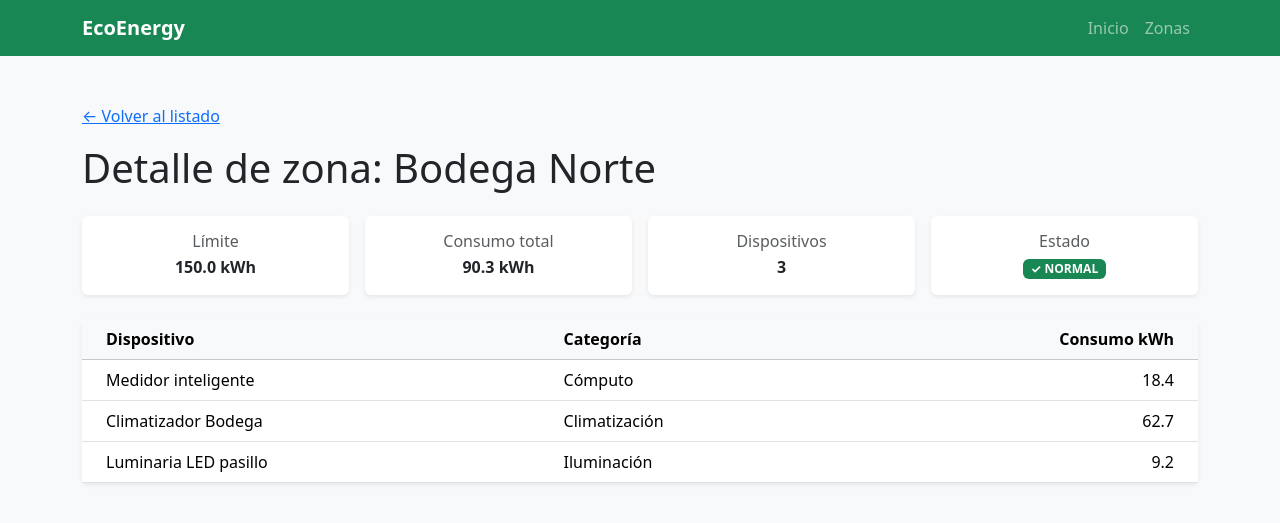
After one commit to nikitooown/django-p2-c1SaavedraNicolas, a Django app: page /zonas/1/ in a window 1280 px wide. The commit adds this page. Shown: the top 523 px of the page. Run offline with Django 5.2, Linux system fonts and the light colour scheme; some libraries are stand-ins or nearby versions.

Commit message:
agregacion de los template

```diff
--- a/templates/base.html
+++ b/templates/base.html
@@ -1,13 +1,23 @@
+{% load django_bootstrap5 %}
 <!DOCTYPE html>
 <html lang="es">
 <head>
   <meta charset="UTF-8">
   <meta name="viewport" content="width=device-width, initial-scale=1.0">
-  <title>EcoEnergy</title>
-  <!-- Bootstrap 5 CSS -->
-  <link href="https://cdn.jsdelivr.net/npm/bootstrap@5.3.3/dist/css/bootstrap.min.css" rel="stylesheet">
+  <title>{% block title %}EcoEnergy{% endblock %}</title>
+  {% bootstrap_css %}
 </head>
 <body class="bg-light">
+
+  <nav class="navbar navbar-expand-lg navbar-dark bg-success mb-4">
+    <div class="container">
+      <a class="navbar-brand fw-bold" href="{% url 'dispositivos:inicio' %}">EcoEnergy</a>
+      <div class="navbar-nav">
+        <a class="nav-link" href="{% url 'dispositivos:inicio' %}">Inicio</a>
+        <a class="nav-link" href="{% url 'dispositivos:lista_zonas' %}">Zonas</a>
+      </div>
+    </div>
+  </nav>
 
   <!-- Contenido dinámico -->
   <main>
@@ -15,7 +25,6 @@
     {% endblock %}
   </main>
 
-  <!-- Bootstrap 5 JS Bundle -->
-  <script src="https://cdn.jsdelivr.net/npm/bootstrap@5.3.3/dist/js/bootstrap.bundle.min.js"></script>
+  {% bootstrap_javascript %}
 </body>
 </html>
--- /dev/null
+++ b/templates/dispositivos/detalles_zona.html
@@ -0,0 +1,80 @@
+{% extends "base.html" %}
+{% block title %}{{ zona.nombre }} | EcoEnergy{% endblock %}
+{% block content %}
+<div class="container py-4">
+  <p><a href="{% url 'dispositivos:lista_zonas' %}">&larr; Volver al listado</a></p>
+  <h1 class="mb-4">Detalle de zona: {{ zona.nombre }}</h1>
+
+  <div class="row g-3 mb-4">
+    <div class="col-6 col-md-3">
+      <div class="card border-0 shadow-sm text-center">
+        <div class="card-body">
+          <h6 class="text-muted mb-1">Límite</h6>
+          <p class="fw-bold mb-0">{{ zona.limite_kwh }} kWh</p>
+        </div>
+      </div>
+    </div>
+    <div class="col-6 col-md-3">
+      <div class="card border-0 shadow-sm text-center">
+        <div class="card-body">
+          <h6 class="text-muted mb-1">Consumo total</h6>
+          <p class="fw-bold mb-0">{{ zona.consumo_total_kwh }} kWh</p>
+        </div>
+      </div>
+    </div>
+    <div class="col-6 col-md-3">
+      <div class="card border-0 shadow-sm text-center">
+        <div class="card-body">
+          <h6 class="text-muted mb-1">Dispositivos</h6>
+          <p class="fw-bold mb-0">{{ zona.dispositivos|length }}</p>
+        </div>
+      </div>
+    </div>
+    <div class="col-6 col-md-3">
+      <div class="card border-0 shadow-sm text-center">
+        <div class="card-body">
+          <h6 class="text-muted mb-1">Estado</h6>
+          {% if zona.estado == "ALERTA" %}
+            <span class="badge bg-danger">&#9888; ALERTA</span>
+          {% else %}
+            <span class="badge bg-success">&#10003; NORMAL</span>
+          {% endif %}
+        </div>
+      </div>
+    </div>
+  </div>
+
+  {% if zona.dispositivos %}
+    <div class="card border-0 shadow-sm">
+      <div class="card-body p-0">
+        <div class="table-responsive">
+          <table class="table table-hover align-middle mb-0">
+            <thead class="table-light">
+              <tr>
+                <th class="ps-4">Dispositivo</th>
+                <th>Categoría</th>
+                <th class="text-end pe-4">Consumo kWh</th>
+              </tr>
+            </thead>
+            <tbody>
+              {% for d in zona.dispositivos %}
+                <tr>
+                  <td class="ps-4">{{ d.nombre }}</td>
+                  <td>{{ d.categoria }}</td>
+                  <td class="text-end pe-4">{{ d.consumo_kwh }}</td>
+                </tr>
+              {% endfor %}
+            </tbody>
+          </table>
+        </div>
+      </div>
+    </div>
+  {% else %}
+    <div class="card border-0 shadow-sm text-center py-5">
+      <div class="card-body">
+        <p class="text-muted mb-0">Esta zona no tiene dispositivos.</p>
+      </div>
+    </div>
+  {% endif %}
+</div>
+{% endblock %}
```
Also changed, not shown: templates/dispositivos/lista_zonas.html (added, +30 -0 lines), templates/dispositivos/zona_404.html (added, +16 -0 lines).
